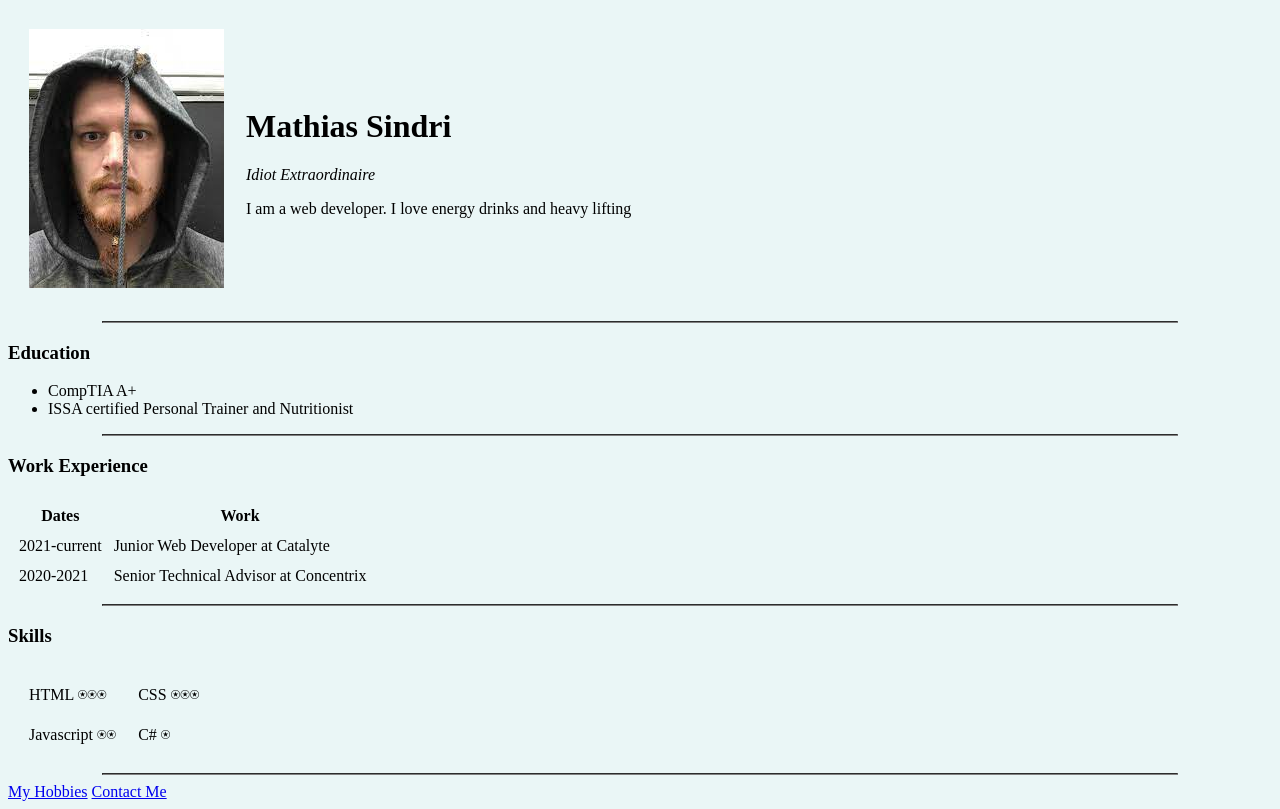
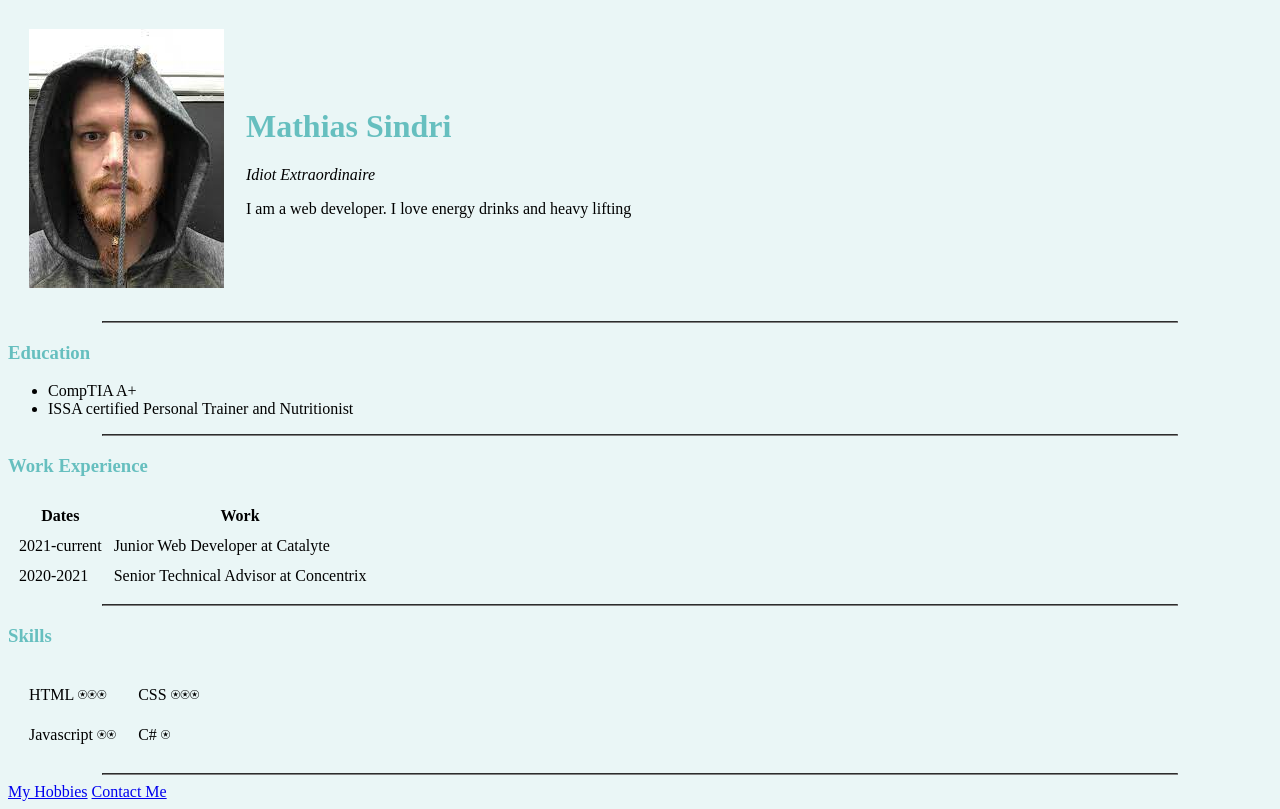
Before and after one commit to miskatonical/about-me, a plain HTML site: page index.html in a window 1280 px wide. Drawn offline with Linux system fonts and the light colour scheme.

Commit message:
icon added?

```diff
--- a/index.html
+++ b/index.html
@@ -5,8 +5,9 @@
     <meta http-equiv="X-UA-Compatible" content="IE=edge">
     <meta name="viewport" content="width=device-width, initial-scale=1.0">
     <title>Mathias's Web Page</title>
+
 <link rel="stylesheet" href="style.css">
-
+<link rel="icon" href="Goon.jpg"
 
 
 </head>
--- a/style.css
+++ b/style.css
@@ -7,3 +7,11 @@ hr {
 border-color: grey;
 width: 85%;
 }
+
+h1 {
+    color: #66BFBF;
+}
+
+h3 {
+    color:#66BFBF;
+}
```
